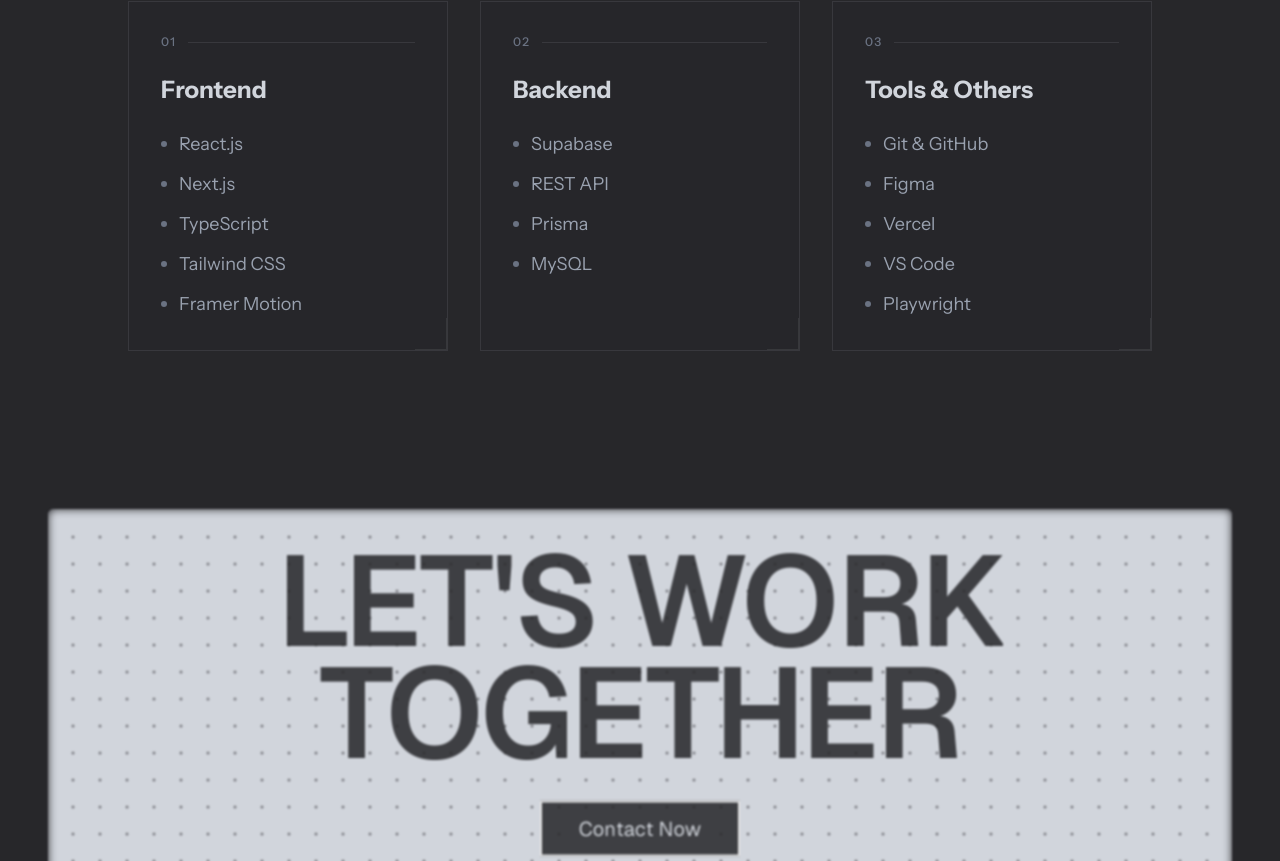
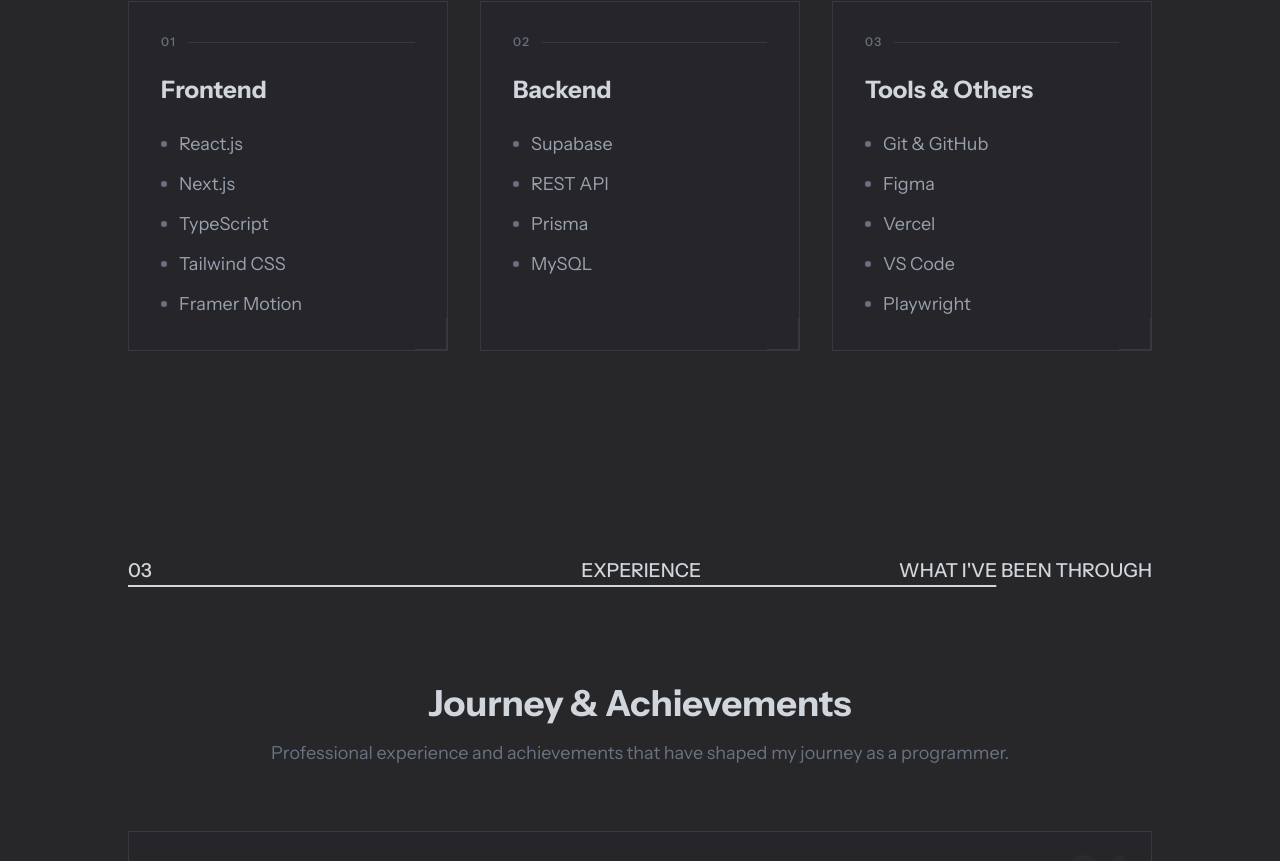
Before and after one commit to D4yezz/dayezzz, a Next.js app: page /about in a window 1280 px wide. Shown: the part 1939-2800 px from the top of the page. Built offline with nearby package versions, Linux system fonts and the light colour scheme.

Commit message:
feat(about): add Experiences component and update AboutPage layout

```diff
--- a/src/app/about/page.tsx
+++ b/src/app/about/page.tsx
@@ -7,6 +7,7 @@
 // import Awards from "@/components/views/about/awards";
 import Footer from "@/components/views/footer";
 import Contact from "@/components/views/contact";
+import Experiences from "@/components/views/about/experiences";
 
 export default function AboutPage() {
   return (
@@ -15,6 +16,7 @@
       <AboutHero />
       <ShortIntro />
       <SkillsExpertise />
+      <Experiences />
       {/* <Certificates />
       <Awards /> */}
       <Contact />
--- /dev/null
+++ b/src/components/views/about/experiences/index.tsx
@@ -0,0 +1,122 @@
+"use client";
+
+import SeparatorSection from "@/components/layout/SeparatorSection";
+import { motion, useScroll, useTransform } from "framer-motion";
+import { useRef } from "react";
+
+const experiences = [
+  {
+    title: "QA Engineer Intern",
+    organization: "PT. Jalin Mayantara Indonesia",
+    description:
+      "Worked as a Quality Assurance Engineer Intern for six months, where I played a key role in maintaining high-performance web standards. I performed comprehensive manual and automated testing to identify vulnerabilities and ensure a smooth, bug-free user experience across multiple company platforms.",
+    period: "6 months (2025)",
+    type: "Internship",
+  },
+  {
+    title: "3rd place — Best Presentation",
+    organization: "Politeknik Negeri Malang",
+    description:
+      "Achieved 3rd Place for 'Best Presentation' in a prestigious National Web Development Competition hosted by the Information Technology Department of Politeknik Negeri Malang. This recognition highlights my ability to effectively communicate complex technical concepts and present innovative web solutions to a professional panel.",
+    period: "2025",
+    type: "Competition",
+  },
+];
+
+export default function Experiences() {
+  const ref = useRef<HTMLDivElement>(null);
+  const { scrollYProgress } = useScroll({
+    target: ref,
+    offset: ["start end", "end start"],
+  });
+
+  const opacity = useTransform(scrollYProgress, [0, 0.25], [0, 1]);
+  const y = useTransform(scrollYProgress, [0, 0.3], [80, 0]);
+
+  return (
+    <section
+      ref={ref}
+      className="relative flex flex-col items-center justify-center w-full min-h-screen px-8 py-24 overflow-hidden text-gray-300 lg:px-16 bg-zinc-800 font-instrument-sans"
+    >
+      <motion.div style={{ opacity }} className="w-full max-w-5xl mx-auto">
+        <SeparatorSection
+          scrollYProgress={scrollYProgress}
+          number="03"
+          title="Experience"
+          description="What I've Been Through"
+        />
+
+        <motion.div style={{ y }} className="mt-16 lg:mt-24">
+          <motion.h2
+            initial={{ opacity: 0, y: 30 }}
+            whileInView={{ opacity: 1, y: 0 }}
+            transition={{ duration: 0.8 }}
+            viewport={{ once: true }}
+            className="mb-4 text-3xl font-bold text-center lg:text-4xl"
+          >
+            Journey & Achievements
+          </motion.h2>
+          <motion.p
+            initial={{ opacity: 0 }}
+            whileInView={{ opacity: 1 }}
+            transition={{ duration: 0.8, delay: 0.2 }}
+            viewport={{ once: true }}
+            className="mb-16 text-lg text-center text-gray-500"
+          >
+            Professional experience and achievements that have shaped my journey
+            as a programmer.
+          </motion.p>
+
+          <div className="flex flex-col gap-6">
+            {experiences.map((exp, index) => (
+              <motion.div
+                key={index}
+                initial={{ opacity: 0, y: 30 }}
+                whileInView={{ opacity: 1, y: 0 }}
+                transition={{
+                  duration: 0.5,
+                  delay: index * 0.15,
+                  ease: [0.22, 1, 0.36, 1],
+                }}
+                viewport={{ once: true }}
+                className="group relative flex flex-col p-6 lg:p-8 border border-gray-300/10 hover:border-gray-300/25 bg-zinc-800/50 transition-all duration-500 hover:bg-zinc-700/20"
+              >
+                <div className="absolute text-6xl font-bold select-none top-4 right-6 text-gray-300/3 group-hover:text-gray-300/[0.07] transition-all duration-500">
+                  0{index + 1}
+                </div>
+
+                <div className="flex flex-col gap-3 relative z-10">
+                  <div className="flex flex-col md:flex-row md:items-center md:justify-between gap-3">
+                    <div>
+                      <h3 className="text-xl font-semibold text-gray-300 lg:text-2xl group-hover:text-white transition-colors duration-300">
+                        {exp.title}
+                      </h3>
+                      <p className="text-base text-gray-500 mt-1">
+                        {exp.organization}
+                      </p>
+                    </div>
+
+                    <div className="flex items-center gap-3">
+                      <span className="px-3 py-1 text-xs font-medium uppercase tracking-wider border border-gray-300/20 text-gray-400">
+                        {exp.type}
+                      </span>
+                      <span className="px-3 py-1 text-sm font-medium border border-gray-300/20 text-gray-400">
+                        {exp.period}
+                      </span>
+                    </div>
+                  </div>
+
+                  <p className="text-sm leading-relaxed text-gray-500 mt-2 max-w-3xl">
+                    {exp.description}
+                  </p>
+                </div>
+
+                <div className="absolute bottom-0 left-0 w-0 h-px bg-gray-300/40 group-hover:w-full transition-all duration-700" />
+              </motion.div>
+            ))}
+          </div>
+        </motion.div>
+      </motion.div>
+    </section>
+  );
+}
--- a/src/components/views/about/short-intro/index.tsx
+++ b/src/components/views/about/short-intro/index.tsx
@@ -89,7 +89,7 @@
             >
               {[
                 { number: projects.length, label: "Projects" },
-                { number: yearsLearning + "+", label: "Years Learning" },
+                { number: yearsLearning + "+", label: "Years of Experience" },
                 { number: "∞", label: "Curiosity" },
               ].map((stat, i) => (
                 <div key={i} className="flex flex-col gap-1 font-inter">
```
